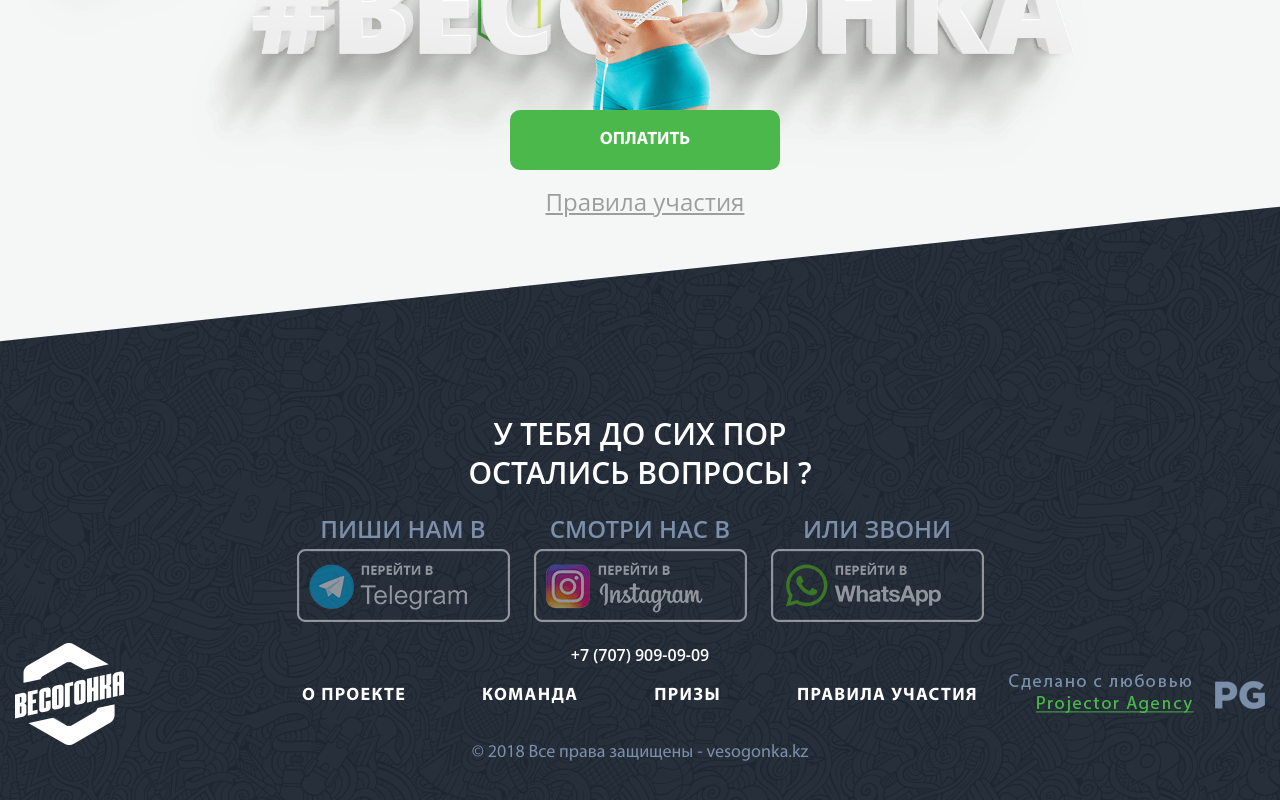
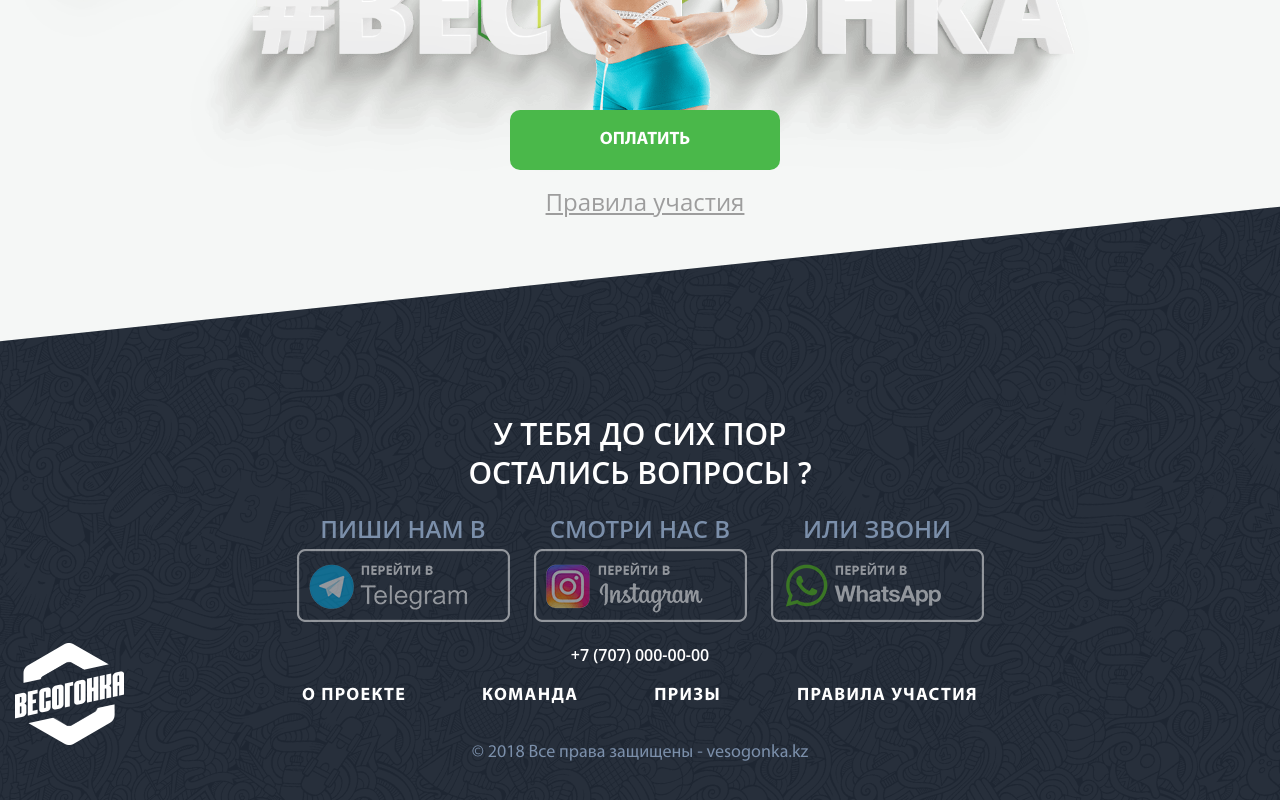
Before and after one commit to kyrylo0605/vesogonka, a plain HTML site: page index.html in a window 1280 px wide. Shown: the part 7036-7836 px from the top of the page. Drawn offline with Linux system fonts and the light colour scheme.

Commit message:
update project

```diff
--- a/index.html
+++ b/index.html
@@ -311,7 +311,7 @@
 					</div>
 				</div>
 				<div class="footer__phone">
-					<a href="tel:77079090909">+7 (707) 909-09-09</a>
+					<a href="tel:77079090909">+7 (707) 000-00-00</a>
 				</div>
 			</div>
 			<div class="footer__wrap">
```
Also changed, not shown: img/footer-logo-developer-min.png (deleted).
